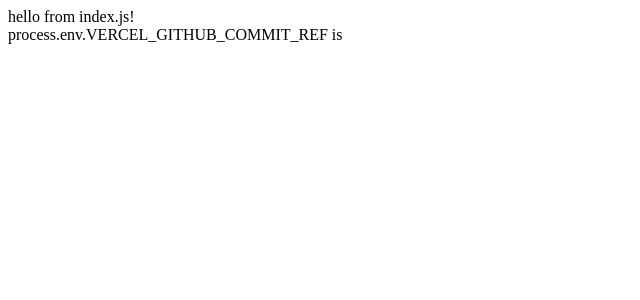
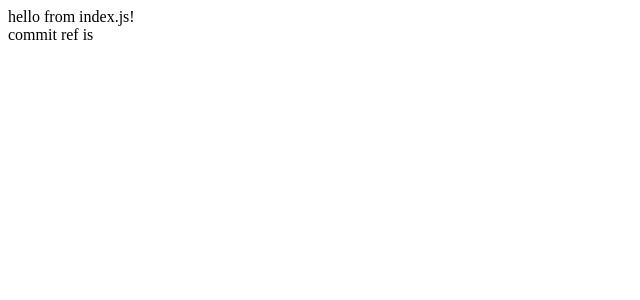
Before and after one commit to Esarhaddon/vercel-sandbox, a Next.js app: page / in a window 1280 px wide. Shown: the top 300 px of the page, without its empty margins (0-640 px from the left). Built offline with nearby package versions, Linux system fonts and the light colour scheme.

Commit message:
fix message

```diff
--- a/pages/index.js
+++ b/pages/index.js
@@ -2,10 +2,7 @@
   return (
     <div>
       <div>hello from index.js!</div>
-      <div>
-        process.env.VERCEL_GITHUB_COMMIT_REF is{" "}
-        {process.env.VERCEL_GITHUB_COMMIT_REF}
-      </div>
+      <div>commit ref is {process.env.VERCEL_GITHUB_COMMIT_REF}</div>
     </div>
   )
 }
```
